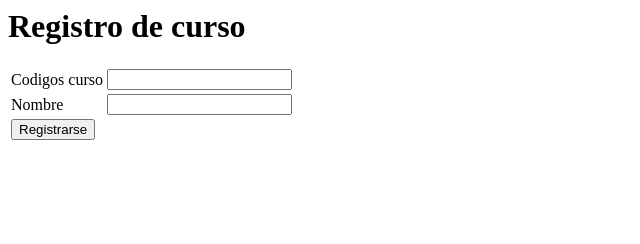
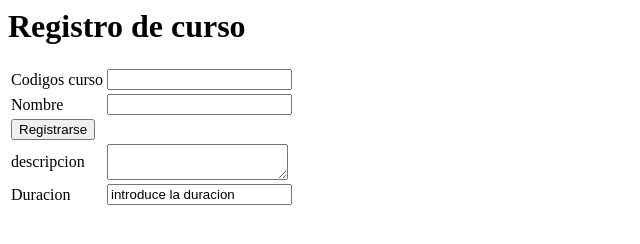
Before and after one commit to carmenInf/AIAW_Grupo4, a plain HTML site: page FormularioRegCurso.html in a window 1280 px wide. Shown: the whole page, without its empty margins (0-640 px from the left). Drawn offline with Linux system fonts and the light colour scheme.

Commit message:
modificaciones user2

```diff
--- a/FormularioRegCurso.html
+++ b/FormularioRegCurso.html
@@ -27,6 +27,22 @@
                         <input type="submit" value="Registrarse"/>
                     </td>
                 </tr>
+                <tr>
+                    <td>
+                        <label>descripcion</label>
+                    </td>
+                    <td>
+                        <textarea name="Descripcion"></textarea>
+                    </td>
+                </tr>
+                <tr>
+                    <td>
+                        <label>Duracion</label>
+                    </td>
+                    <td>
+                        <input type="text" value="introduce la duracion" />
+                    </td>
+                </tr>
             </table>
         </form>
     </body>
```
Also changed, not shown: index.html (+3 -1 lines), registro.html (+6 -34 lines).
